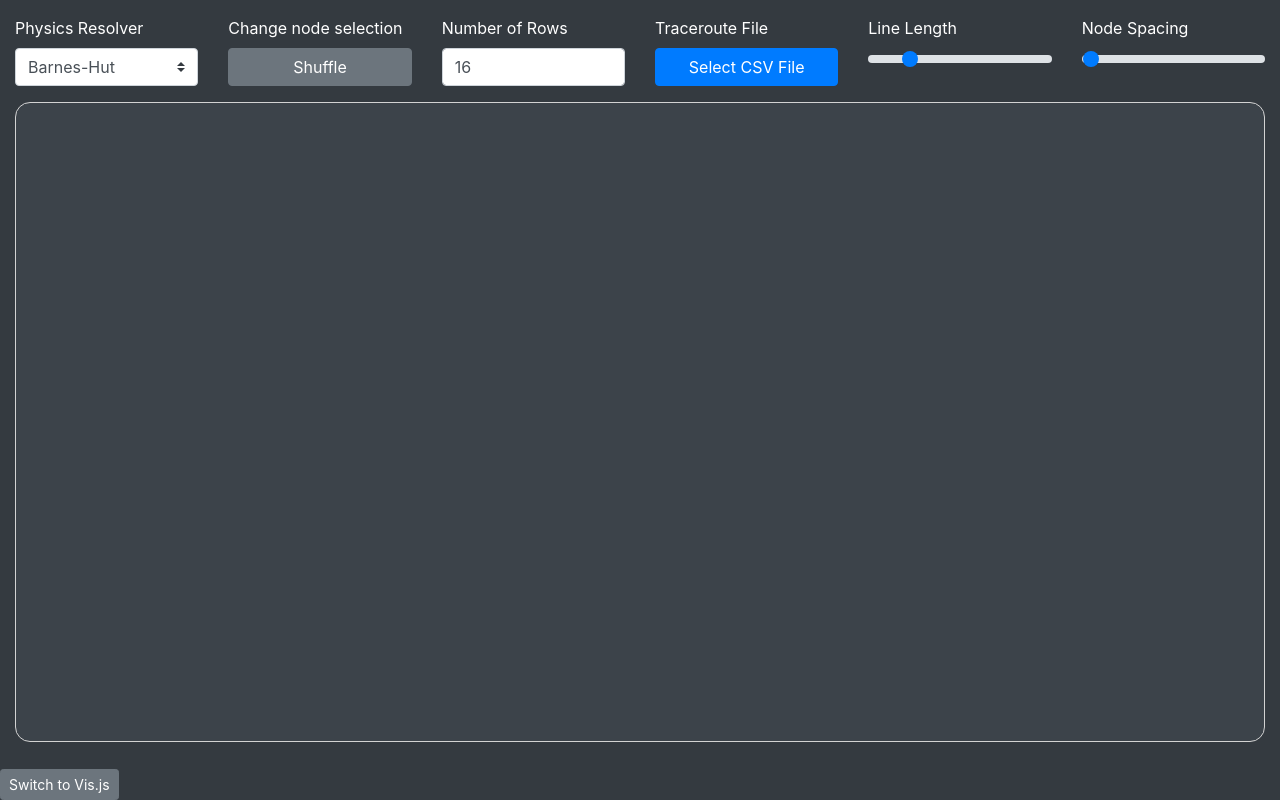
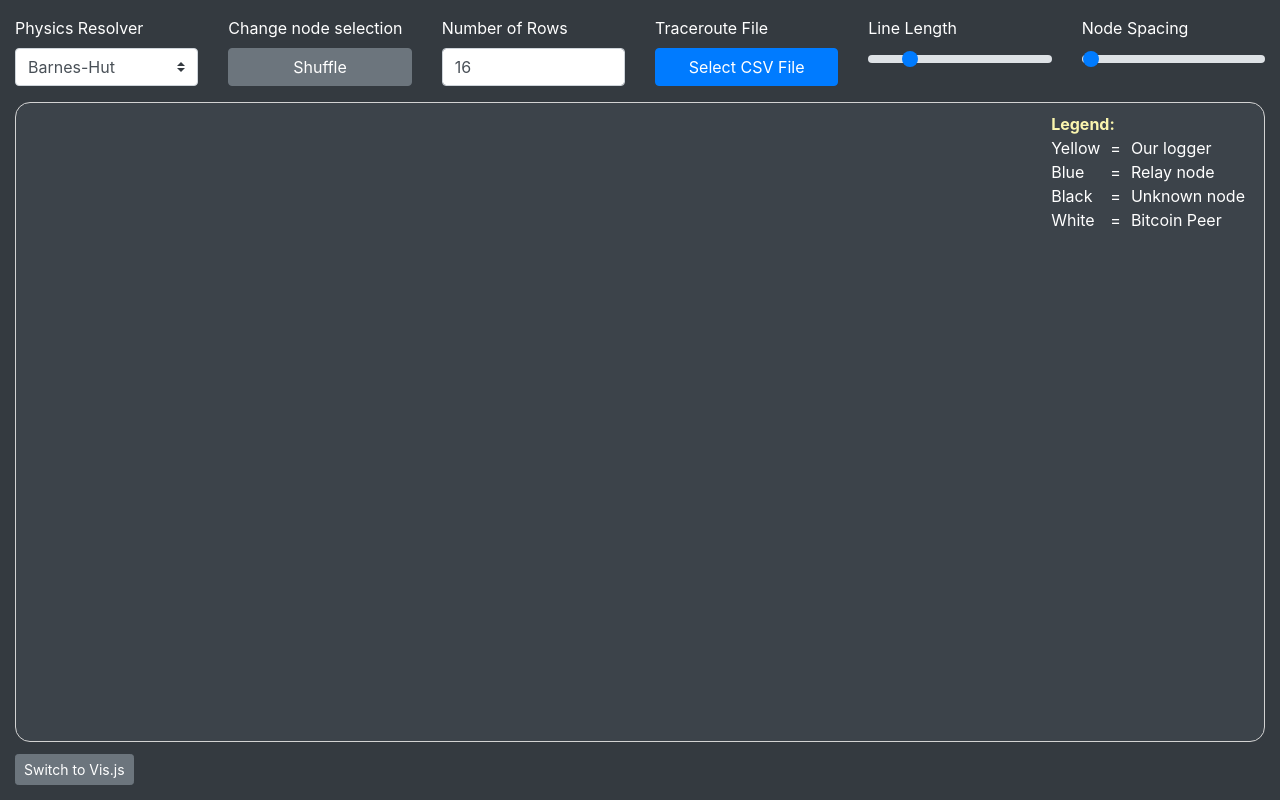
Before and after one commit to simewu/traceroute-visualizer, a plain HTML site: page index.cytoscape.html in a window 1280 px wide. Drawn offline with nearby package versions, Linux system fonts and the light colour scheme; a script that the page names is missing.

Commit message:
Fix legend consistency

```diff
--- a/index.cytoscape.html
+++ b/index.cytoscape.html
@@ -18,6 +18,31 @@
 			border: 1px solid lightgray;
 			border-radius: 15px;
 		}
+
+    #legend {
+        position: absolute;
+        z-index: 10;
+        right: 0;
+        margin-top: 10px;
+        margin-right: 30px;
+        color: #F8F6EB;
+        pointer-events: none;
+    }
+
+    #legend table {
+        border-collapse: collapse;
+        color: white;
+    }
+
+    #legend td {
+        padding: 0 5px; /* Adjust as needed */
+    }
+
+    #controls {
+        position: fixed;
+        bottom: 15px;
+        width: 100%;
+    }
 
 		#selectedPeer {
 			font-size: 1.5em;
@@ -68,6 +93,34 @@
 				<input type='range' id='nodeSpacing' class='custom-range' min='0' max='1000' value='10' onchange='updateNodeSpacing(this.value)'>
 			</div>
 		</div>
+    <!-- Legend -->
+    <div id='legend'>
+        <table>
+            <tr>
+                <td colspan='3' style='color:#FAF5AE'><strong>Legend:</strong></td>
+            </tr>
+            <tr>
+                <td>Yellow</td>
+                <td>=</td>
+                <td>Our logger</td>
+            </tr>
+            <tr>
+                <td>Blue</td>
+                <td>=</td>
+                <td>Relay node</td>
+            </tr>
+            <tr>
+                <td>Black</td>
+                <td>=</td>
+                <td>Unknown node</td>
+            </tr>
+            <tr>
+                <td>White</td>
+                <td>=</td>
+                <td>Bitcoin Peer</td>
+            </tr>
+        </table>
+    </div>
 		<div id='cy'></div>
 		<div id='selectedPeer'></div>
         <div id='controls'>
```
Also changed, not shown: index.html (+8 -4 lines).
